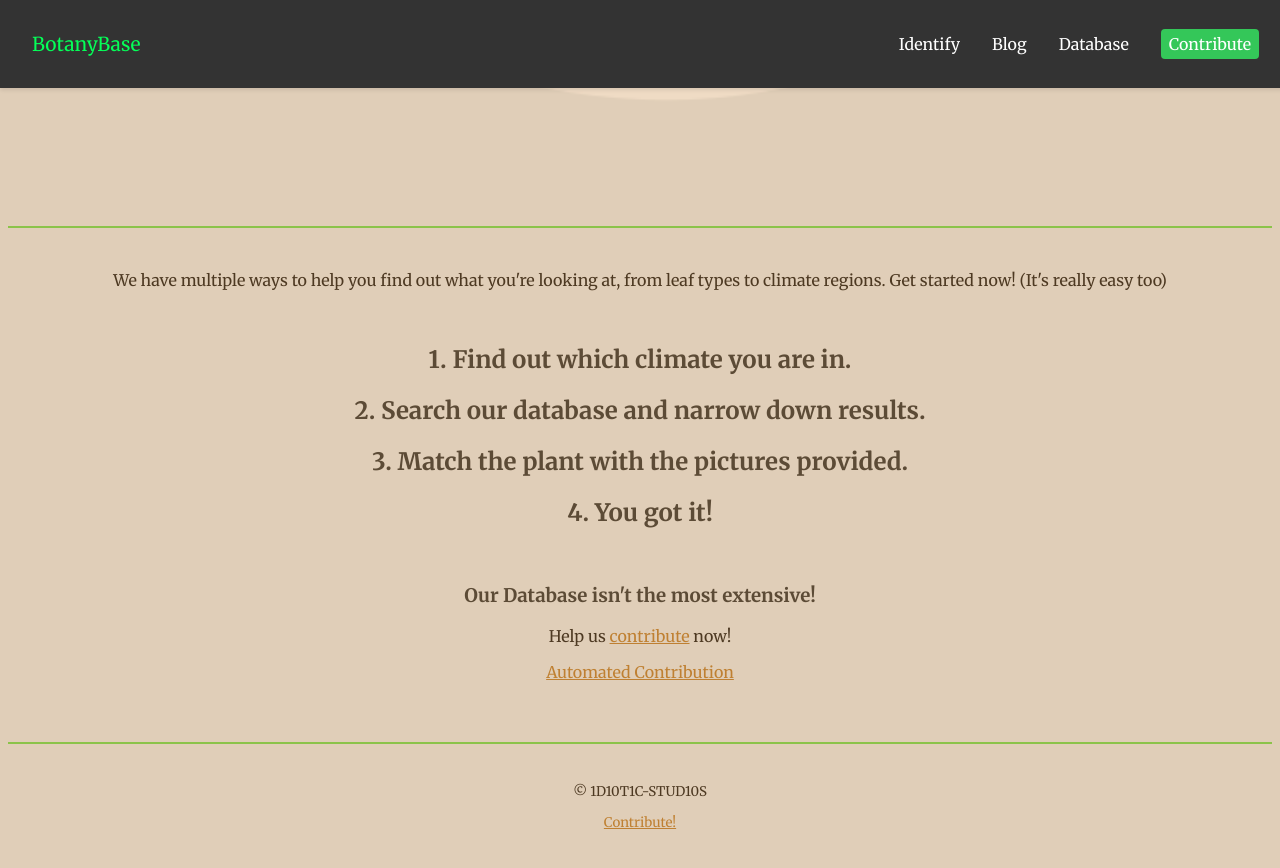
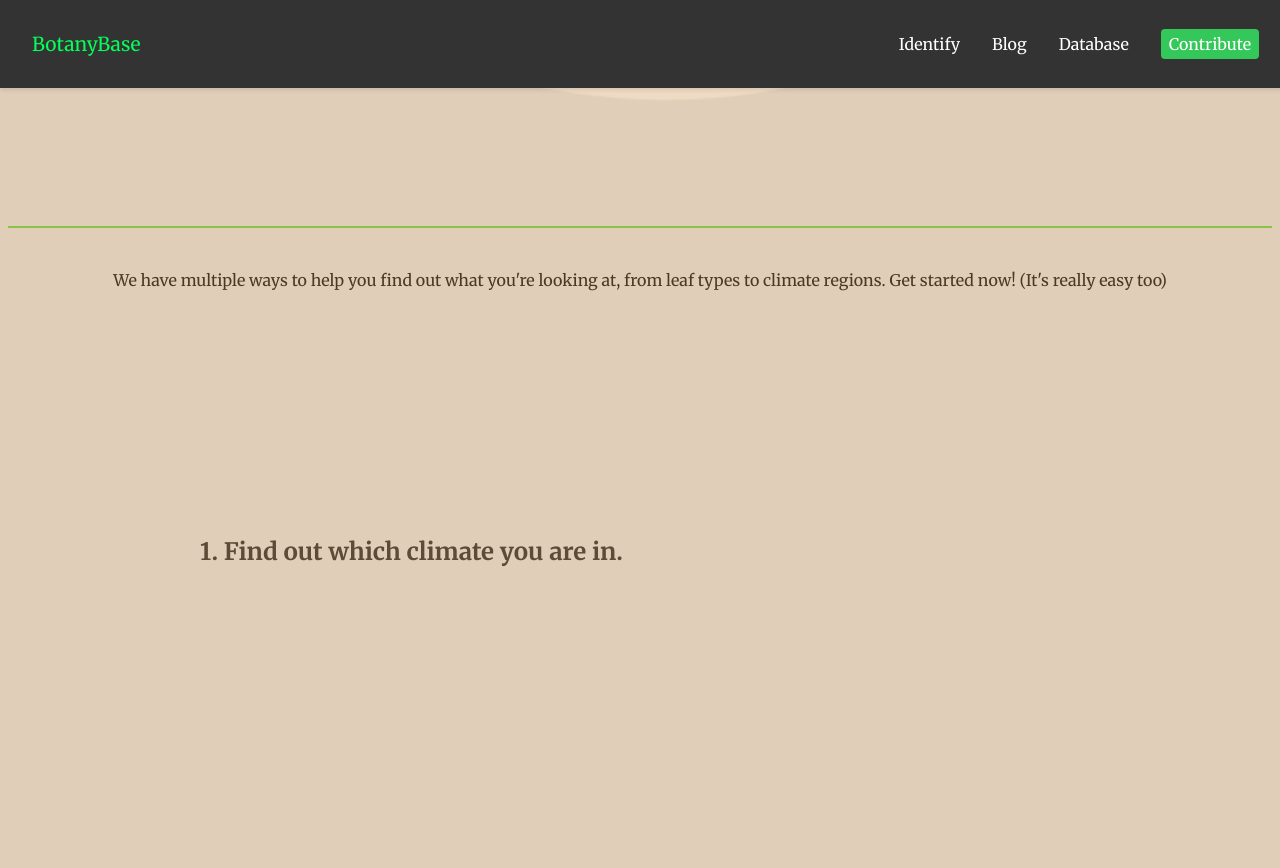
Before and after one commit to BotanyBase/botanybase.github.io, a Jekyll site: the page built from index.html, in a window 1280 px wide and 900 px high, scrolled down 886 px. Shown: the top 868 px of the window. Built offline with Jekyll 4.4.1, drawn with Linux system fonts in a browser that asks for light colours.

Commit message:
Update index.html

```diff
--- a/index.html
+++ b/index.html
@@ -56,10 +56,10 @@ title: Main
 <br>
 <p style="text-align: center; text-decoration: bold;">We have multiple ways to help you find out what you're looking at, from leaf types to climate regions. Get started now! (It's really easy too)</p>
 <br>
-<h2 style="text-align: center;">1. Find out which climate you are in.</h2>
-<h2 style="text-align: center;">2. Search our database and narrow down results.</h2>
-<h2 style="text-align: center;">3. Match the plant with the pictures provided.</h2>
-<h2 style="text-align: center;">4. You got it!</h2>
+<h2 style="padding: 15vw;">1. Find out which climate you are in.</h2>
+<h2 style="padding: 15vw">2. Search our database and narrow down results.</h2>
+<h2 style="padding: 15vw">3. Match the plant with the pictures provided.</h2>
+<h2 style="padding: 15vw">4. You got it!</h2>
 <br>
 <h3 style="text-align: center;">Our Database isn't the most extensive!</h3>
 <p style="text-align: center;">Help us <a href="/contribute">contribute</a> now!</p>
```
